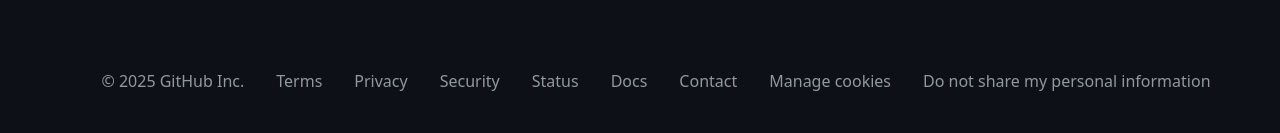
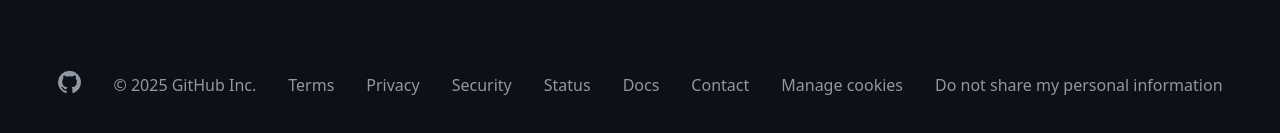
Before and after one commit to Kimox23/Subang-Armada-Progress, a plain HTML site: page CSS/08_GitHub-Explore_Clone/index.html in a window 1280 px wide. Shown: the part 997-1130 px from the top of the page. Drawn offline with Linux system fonts and the light colour scheme.

Commit message:
Adding footer image

```diff
--- a/CSS/08_GitHub-Explore_Clone/index.html
+++ b/CSS/08_GitHub-Explore_Clone/index.html
@@ -144,7 +144,7 @@
     <footer>
         <ul>
             <li>
-                <a href=""><img src="" alt=""></a>
+                <a href=""><img src="assets/icons/svgexport-26.png" alt=""></a>
             </li>
             <li>&copy; 2025 GitHub Inc.</li>
             <li><a href="">Terms</a></li>
```
